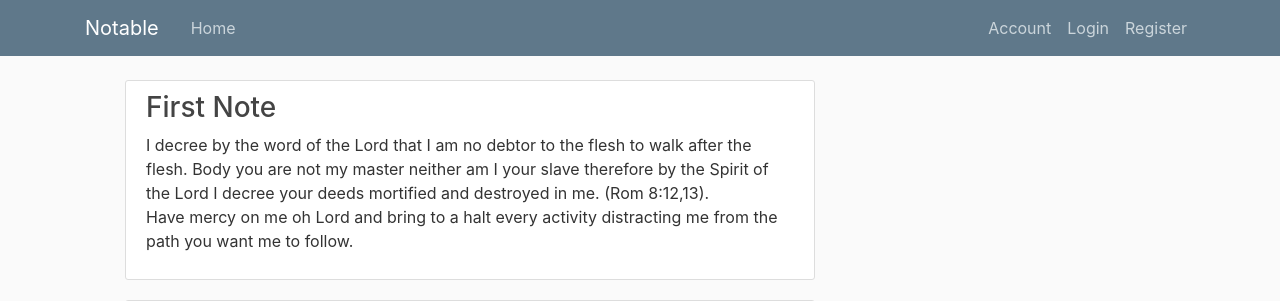
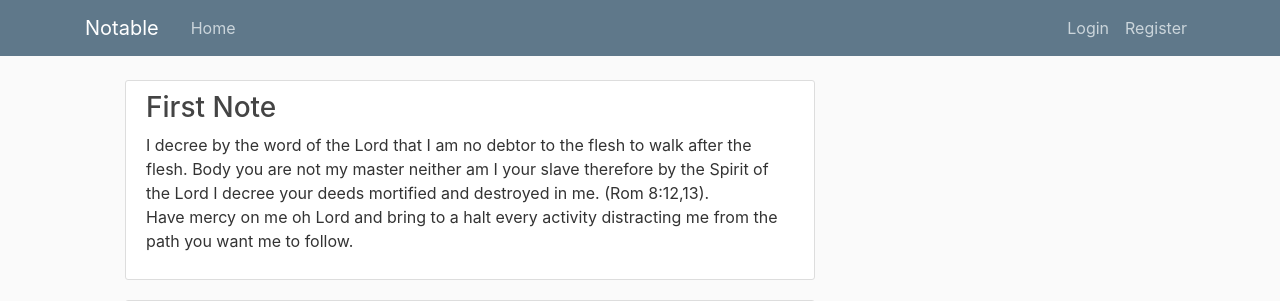
Before and after one commit to Berthran/notable, a Flask app: page / in a window 1280 px wide. Shown: the top 301 px of the page. Run offline with Flask 3, Linux system fonts and the light colour scheme.

Commit message:
reposition the account nav link within conditionals

```diff
--- a/notable/templates/layout.html
+++ b/notable/templates/layout.html
@@ -30,9 +30,9 @@
 				  </div>
 				  <!-- Navbar Right Side -->
 				  <div class="navbar-nav">
-					<a class="nav-item nav-link" href="{{ url_for('account') }}">Account</a>
 					{% if current_user.is_authenticated %}
 						<a class="nav-item nav-link" href="{{ url_for('logout') }}">Log Out</a>
+						<a class="nav-item nav-link" href="{{ url_for('account') }}">Account</a>
 					{% else %}
 						<a class="nav-item nav-link" href="{{ url_for('login') }}">Login</a>
 						<a class="nav-item nav-link" href="{{ url_for('register') }}">Register</a>
```
